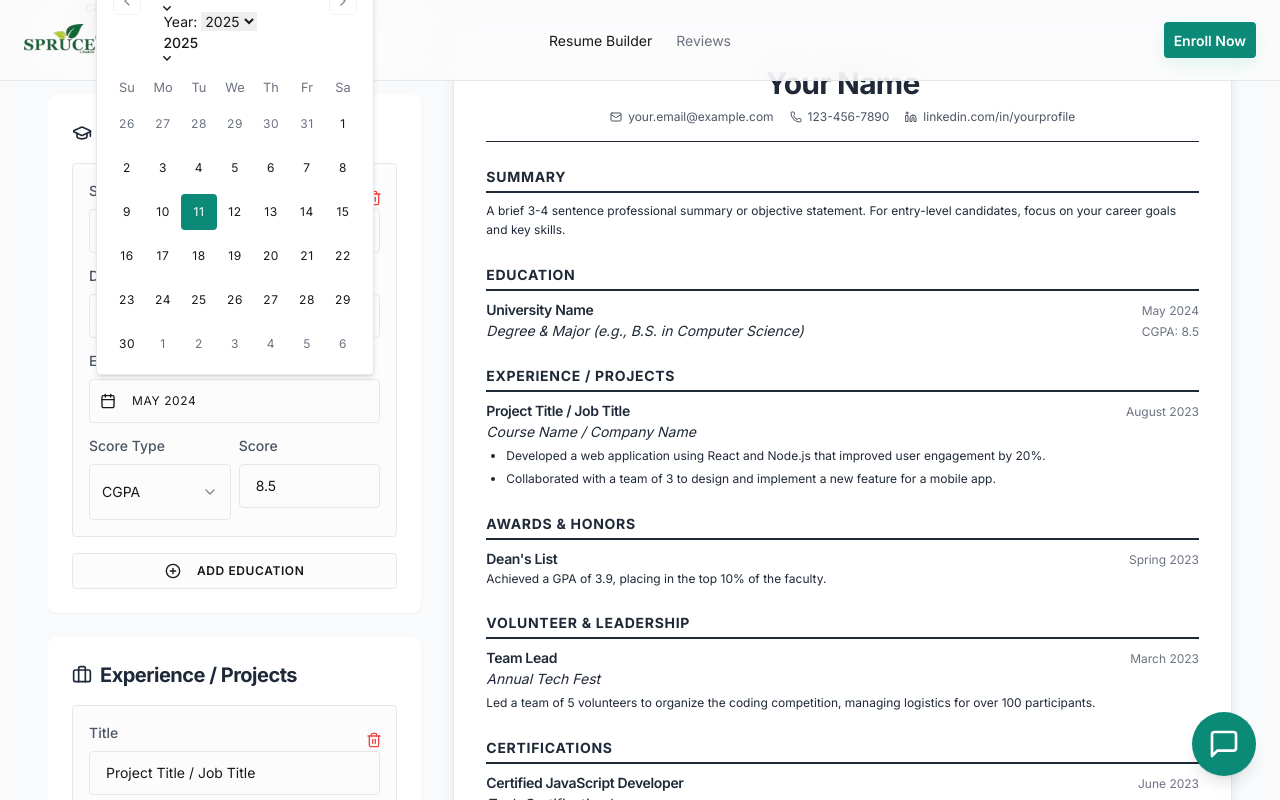
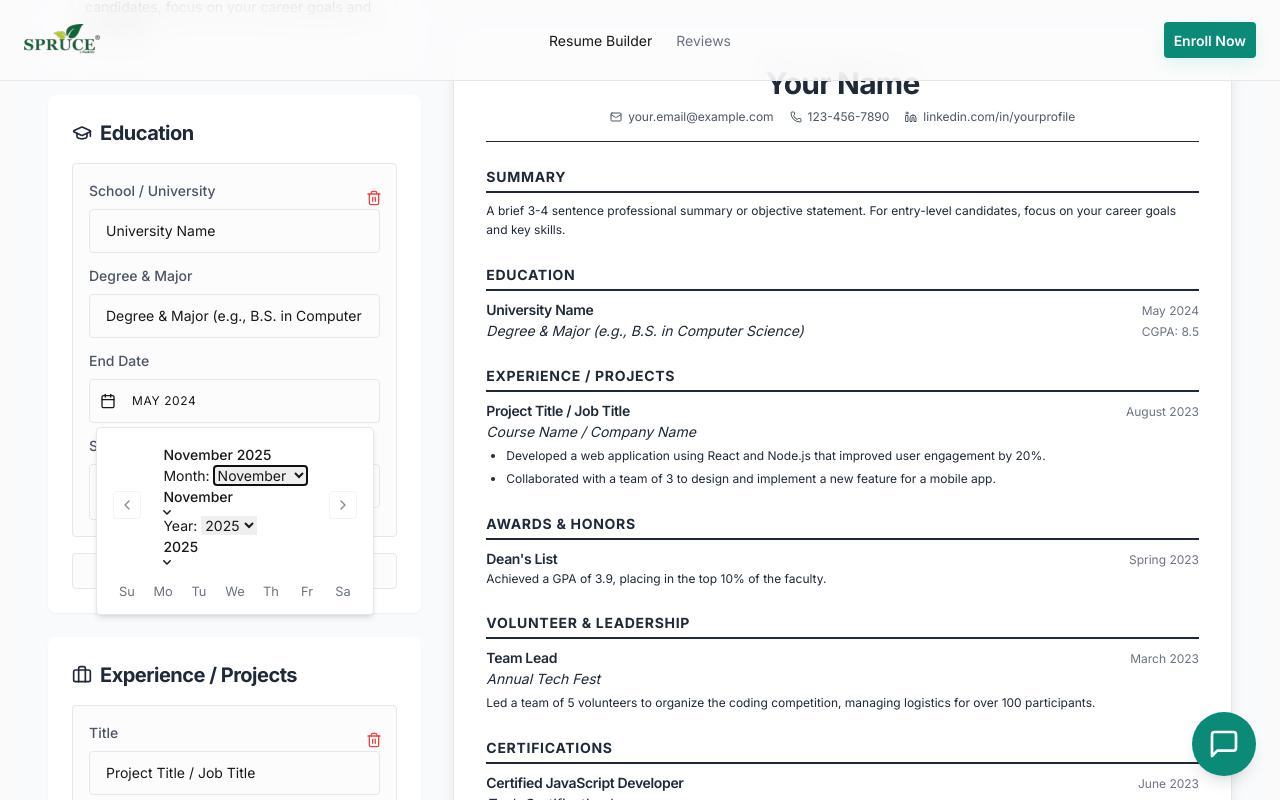
Before and after one commit to kautkarg/spruce-nep, a Next.js app: page /resume-builder in a window 1280 px wide. Both pictures are taken after a click on the button "MAY 2024". Shown: the part 1117-1917 px from the top of the page. Built offline with nearby package versions, Linux system fonts and the light colour scheme.

Commit message:
here user should have option to pick the month and year only, no dates.

```diff
--- a/src/components/ui/calendar.tsx
+++ b/src/components/ui/calendar.tsx
@@ -51,6 +51,7 @@ function Calendar({
         day_range_middle:
           "aria-selected:bg-accent aria-selected:text-accent-foreground",
         day_hidden: "invisible",
+        tbody: "hidden",
         ...classNames,
       }}
       components={{
```
